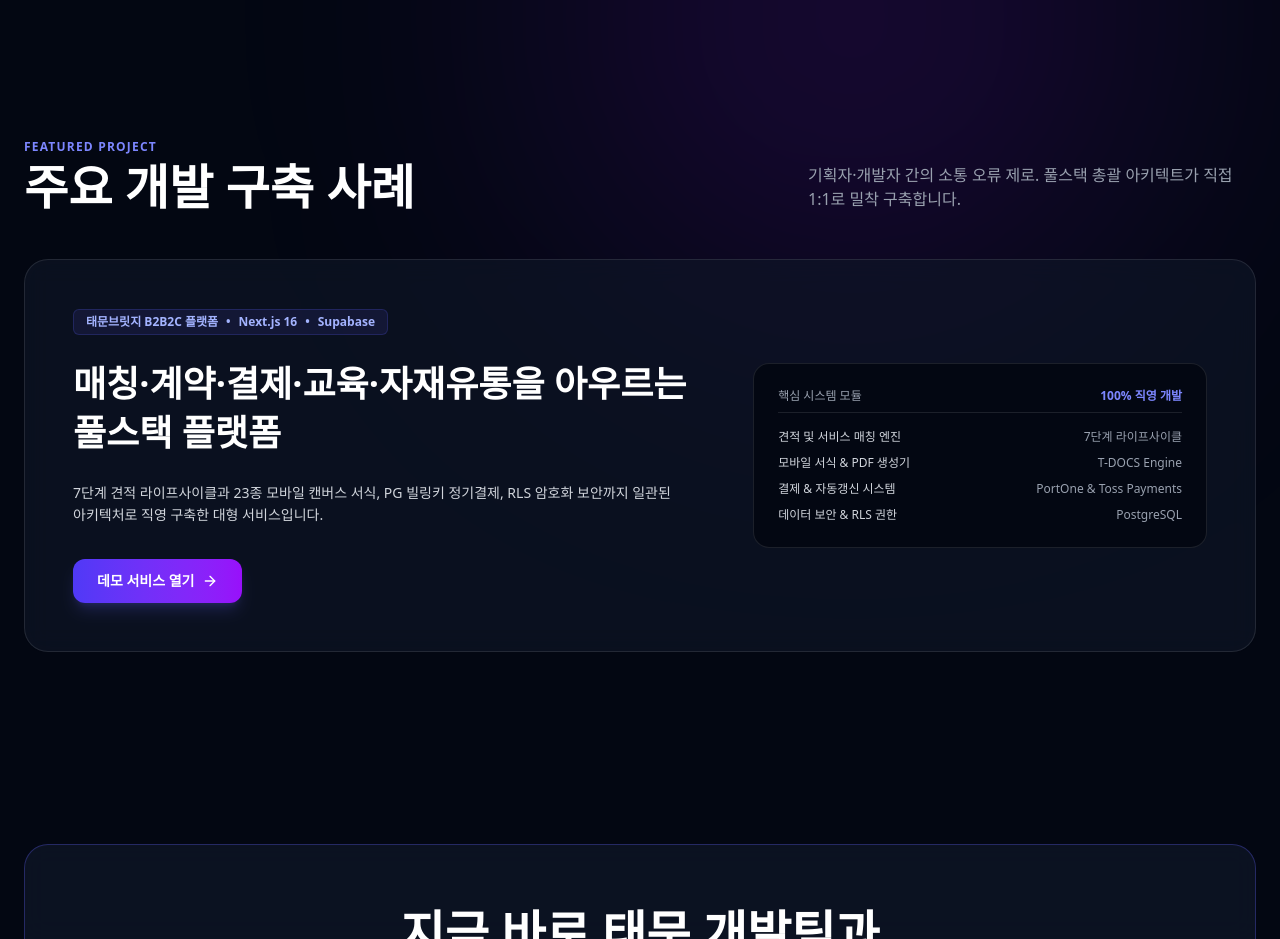
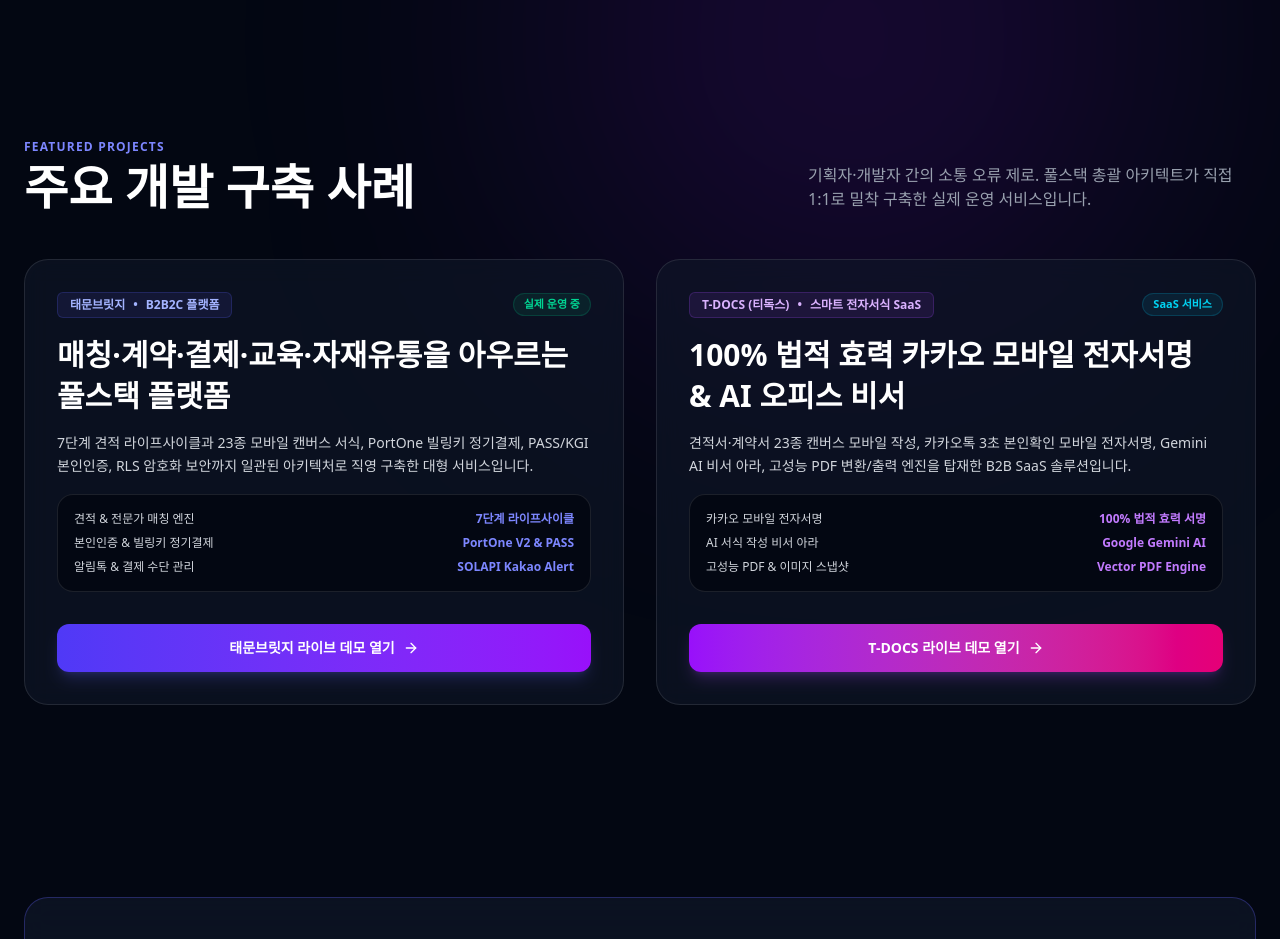
Before and after one commit to taemuntech/taemun-net, a Next.js app: page / in a window 1280 px wide. Shown: the part 1440-2379 px from the top of the page. Built offline with nearby package versions, Linux system fonts and the light colour scheme.

Commit message:
feat(portfolio): add T-DOCS killer portfolio card and enhance dual showcase

```diff
--- a/src/app/page.tsx
+++ b/src/app/page.tsx
@@ -163,66 +163,114 @@
         </div>
       </section>
 
-      {/* Featured Portfolio Showcase */}
+      {/* Featured Portfolio Showcase (Dual Killer Portfolio Cards) */}
       <section id="portfolio" className="py-16 lg:py-24 px-4 lg:px-6 max-w-7xl mx-auto relative z-10">
         <div className="flex flex-col lg:flex-row lg:items-end justify-between mb-10 lg:mb-12">
           <div>
-            <div className="text-indigo-400 text-xs font-bold uppercase tracking-widest mb-2">FEATURED PROJECT</div>
+            <div className="text-indigo-400 text-xs font-bold uppercase tracking-widest mb-2">FEATURED PROJECTS</div>
             <h2 className="text-2xl lg:text-5xl font-extrabold text-white">주요 개발 구축 사례</h2>
           </div>
           <p className="text-gray-400 text-xs lg:text-base max-w-md mt-3 lg:mt-0">
-            기획자·개발자 간의 소통 오류 제로. 풀스택 총괄 아키텍트가 직접 1:1로 밀착 구축합니다.
+            기획자·개발자 간의 소통 오류 제로. 풀스택 총괄 아키텍트가 직접 1:1로 밀착 구축한 실제 운영 서비스입니다.
           </p>
         </div>
 
-        <div className="bg-gray-900/60 backdrop-blur-md p-6 lg:p-12 rounded-3xl border border-white/10">
-          <div className="grid grid-cols-1 lg:grid-cols-12 gap-8 items-center">
-            <div className="lg:col-span-7 space-y-6">
+        <div className="grid grid-cols-1 lg:grid-cols-2 gap-8">
+          {/* Card 1: 태문브릿지 */}
+          <div className="bg-gray-900/60 backdrop-blur-md p-6 lg:p-8 rounded-3xl border border-white/10 hover:border-indigo-500/40 transition-all flex flex-col justify-between space-y-6">
+            <div className="space-y-4">
+              <div className="flex items-center justify-between">
                 <div className="inline-flex items-center gap-2 px-3 py-1 rounded-md bg-indigo-500/10 border border-indigo-500/20 text-indigo-300 text-xs font-semibold">
-                <span>태문브릿지 B2B2C 플랫폼</span> • <span>Next.js 16</span> • <span>Supabase</span>
+                  <span>태문브릿지</span> • <span>B2B2C 플랫폼</span>
+                </div>
+                <span className="text-[11px] font-bold text-emerald-400 px-2.5 py-0.5 rounded-full bg-emerald-500/10 border border-emerald-500/20">
+                  실제 운영 중
+                </span>
               </div>
 
-              <h3 className="text-xl lg:text-4xl font-bold text-white leading-snug">
+              <h3 className="text-xl lg:text-3xl font-bold text-white leading-snug">
                 매칭·계약·결제·교육·자재유통을 아우르는 풀스택 플랫폼
               </h3>
 
               <p className="text-xs lg:text-sm text-gray-300 leading-relaxed">
-                7단계 견적 라이프사이클과 23종 모바일 캔버스 서식, PG 빌링키 정기결제, RLS 암호화 보안까지 일관된 아키텍처로 직영 구축한 대형 서비스입니다.
+                7단계 견적 라이프사이클과 23종 모바일 캔버스 서식, PortOne 빌링키 정기결제, PASS/KGI 본인인증, RLS 암호화 보안까지 일관된 아키텍처로 직영 구축한 대형 서비스입니다.
               </p>
 
-              <div className="pt-2 flex items-center gap-4">
-                <a href="https://taemun.co.kr" target="_blank" rel="noreferrer" className="px-6 py-3 rounded-xl bg-gradient-to-r from-indigo-600 to-purple-600 text-white font-bold text-xs lg:text-sm flex items-center gap-2 shadow-lg shadow-indigo-500/20 hover:opacity-90">
-                  <span>데모 서비스 열기</span>
+              <div className="p-4 rounded-2xl bg-gray-950 border border-white/10 space-y-2 text-xs">
+                <div className="flex justify-between text-gray-300">
+                  <span>견적 & 전문가 매칭 엔진</span>
+                  <span className="text-indigo-400 font-semibold">7단계 라이프사이클</span>
+                </div>
+                <div className="flex justify-between text-gray-300">
+                  <span>본인인증 & 빌링키 정기결제</span>
+                  <span className="text-indigo-400 font-semibold">PortOne V2 & PASS</span>
+                </div>
+                <div className="flex justify-between text-gray-300">
+                  <span>알림톡 & 결제 수단 관리</span>
+                  <span className="text-indigo-400 font-semibold">SOLAPI Kakao Alert</span>
+                </div>
+              </div>
+            </div>
+
+            <div className="pt-2">
+              <a
+                href="https://taemun.co.kr"
+                target="_blank"
+                rel="noreferrer"
+                className="w-full px-6 py-3.5 rounded-xl bg-gradient-to-r from-indigo-600 to-purple-600 text-white font-bold text-xs lg:text-sm flex items-center justify-center gap-2 shadow-lg shadow-indigo-500/20 hover:opacity-90 transition-all"
+              >
+                <span>태문브릿지 라이브 데모 열기</span>
                 <ArrowRight className="w-4 h-4" />
               </a>
             </div>
           </div>
 
-            <div className="lg:col-span-5">
-              <div className="p-5 lg:p-6 rounded-2xl bg-gray-950 border border-white/10 space-y-4">
-                <div className="flex items-center justify-between text-xs text-gray-400 pb-2 border-b border-white/10">
-                  <span>핵심 시스템 모듈</span>
-                  <span className="text-indigo-400 font-bold">100% 직영 개발</span>
+          {/* Card 2: T-DOCS */}
+          <div className="bg-gray-900/60 backdrop-blur-md p-6 lg:p-8 rounded-3xl border border-white/10 hover:border-purple-500/40 transition-all flex flex-col justify-between space-y-6">
+            <div className="space-y-4">
+              <div className="flex items-center justify-between">
+                <div className="inline-flex items-center gap-2 px-3 py-1 rounded-md bg-purple-500/10 border border-purple-500/20 text-purple-300 text-xs font-semibold">
+                  <span>T-DOCS (티독스)</span> • <span>스마트 전자서식 SaaS</span>
                 </div>
-                <div className="space-y-2.5 text-xs">
+                <span className="text-[11px] font-bold text-cyan-400 px-2.5 py-0.5 rounded-full bg-cyan-500/10 border border-cyan-500/20">
+                  SaaS 서비스
+                </span>
+              </div>
+
+              <h3 className="text-xl lg:text-3xl font-bold text-white leading-snug">
+                100% 법적 효력 카카오 모바일 전자서명 & AI 오피스 비서
+              </h3>
+
+              <p className="text-xs lg:text-sm text-gray-300 leading-relaxed">
+                견적서·계약서 23종 캔버스 모바일 작성, 카카오톡 3초 본인확인 모바일 전자서명, Gemini AI 비서 아라, 고성능 PDF 변환/출력 엔진을 탑재한 B2B SaaS 솔루션입니다.
+              </p>
+
+              <div className="p-4 rounded-2xl bg-gray-950 border border-white/10 space-y-2 text-xs">
                 <div className="flex justify-between text-gray-300">
-                    <span>견적 및 서비스 매칭 엔진</span>
-                    <span className="text-gray-400">7단계 라이프사이클</span>
+                  <span>카카오 모바일 전자서명</span>
+                  <span className="text-purple-400 font-semibold">100% 법적 효력 서명</span>
                 </div>
                 <div className="flex justify-between text-gray-300">
-                    <span>모바일 서식 & PDF 생성기</span>
-                    <span className="text-gray-400">T-DOCS Engine</span>
+                  <span>AI 서식 작성 비서 아라</span>
+                  <span className="text-purple-400 font-semibold">Google Gemini AI</span>
                 </div>
                 <div className="flex justify-between text-gray-300">
-                    <span>결제 & 자동갱신 시스템</span>
-                    <span className="text-gray-400">PortOne & Toss Payments</span>
-                  </div>
-                  <div className="flex justify-between text-gray-300">
-                    <span>데이터 보안 & RLS 권한</span>
-                    <span className="text-gray-400">PostgreSQL</span>
+                  <span>고성능 PDF & 이미지 스냅샷</span>
+                  <span className="text-purple-400 font-semibold">Vector PDF Engine</span>
                 </div>
               </div>
             </div>
+
+            <div className="pt-2">
+              <a
+                href="https://tdocs.taemun.co.kr"
+                target="_blank"
+                rel="noreferrer"
+                className="w-full px-6 py-3.5 rounded-xl bg-gradient-to-r from-purple-600 to-pink-600 text-white font-bold text-xs lg:text-sm flex items-center justify-center gap-2 shadow-lg shadow-purple-500/20 hover:opacity-90 transition-all"
+              >
+                <span>T-DOCS 라이브 데모 열기</span>
+                <ArrowRight className="w-4 h-4" />
+              </a>
             </div>
           </div>
         </div>
```
Also changed, not shown: 1 other file (tests, documents, lock files or other folders). Lines whose indentation alone changed are shown as unchanged.
